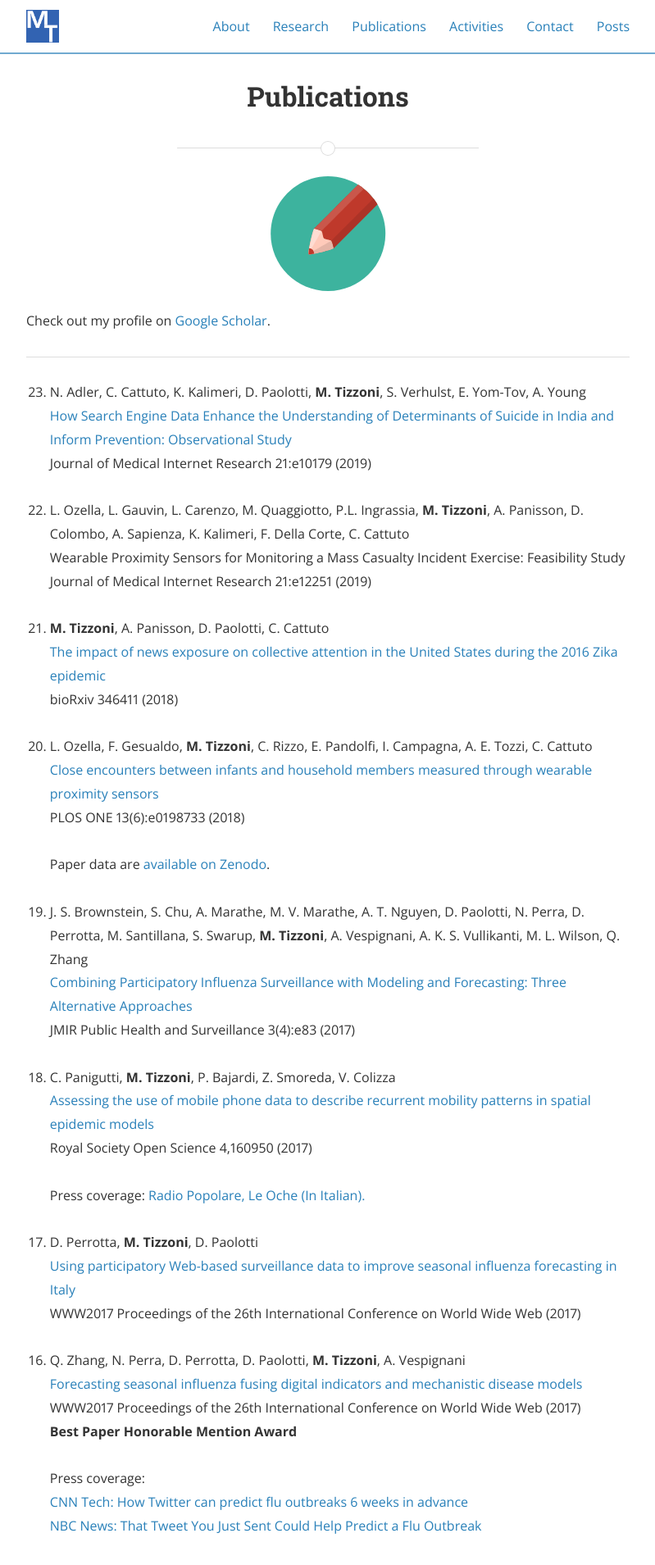
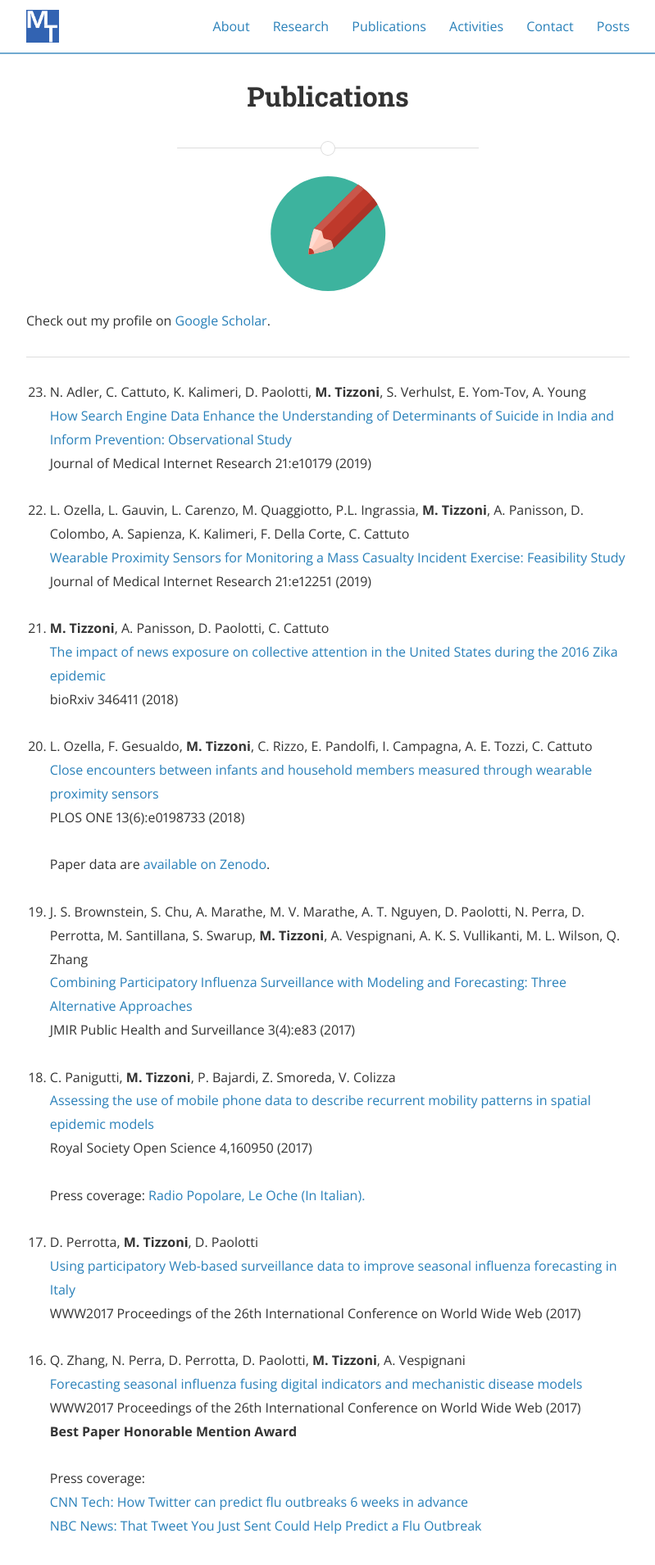
Before and after one commit to micheletizzoni/micheletizzoni.github.io, a Jekyll site: the page built from 3_publications.md, in a window 1280 px wide. Shown: the top 1909 px of the page at 82% size, without its empty margins (240-1039 px from the left). Built offline with Jekyll 4.4.1, drawn with Linux system fonts in a browser that asks for light colours; nearby versions of some CDN libraries.

Commit message:
Fix html

```diff
--- a/3_publications.md
+++ b/3_publications.md
@@ -19,7 +19,7 @@ Check out my profile on [Google Scholar](https://scholar.google.it/citations?use
   <br>
 
   <li>L. Ozella, L. Gauvin, L. Carenzo, M. Quaggiotto, P.L. Ingrassia, <strong>M. Tizzoni</strong>, A. Panisson, D. Colombo, A. Sapienza, K. Kalimeri, F. Della Corte, C. Cattuto<br>
-  <a href="https://www.jmir.org/2019/4/e12251/"></a>Wearable Proximity Sensors for Monitoring a Mass Casualty Incident Exercise: Feasibility Study<br>
+  <a href="https://www.jmir.org/2019/4/e12251/">Wearable Proximity Sensors for Monitoring a Mass Casualty Incident Exercise: Feasibility Study</a><br>
   Journal of Medical Internet Research 21:e12251 (2019)<br>
   <br>
 
```
